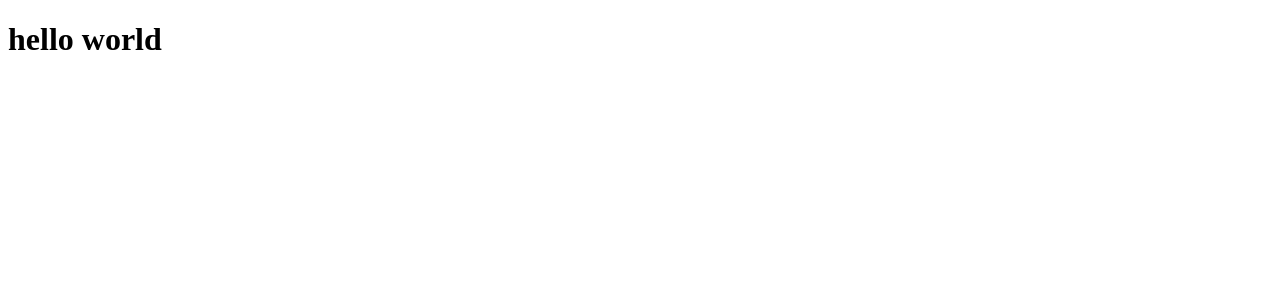
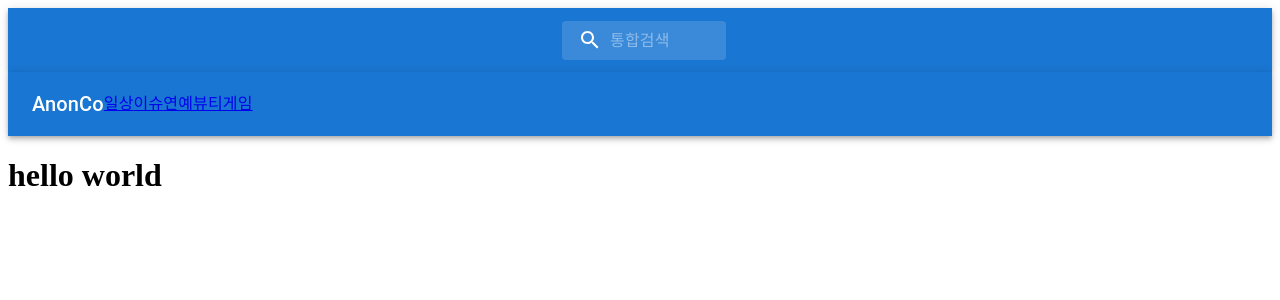
Before and after one commit to smi-23/AnonCo, a Next.js app: page / in a window 1280 px wide. Shown: the top 300 px of the page. Built offline with nearby package versions, Linux system fonts and the light colour scheme.

Commit message:
Feat: Header component, data 구현
- style 설정 필요

```diff
--- a/package.json
+++ b/package.json
@@ -11,6 +11,7 @@
   "dependencies": {
     "@emotion/react": "^11.14.0",
     "@emotion/styled": "^11.14.0",
+    "@mui/icons-material": "^6.4.4",
     "@mui/material": "^6.4.4",
     "next": "15.1.7",
     "react": "^19.0.0",
--- a/src/app/layout.tsx
+++ b/src/app/layout.tsx
@@ -1,3 +1,4 @@
+import Header from '@/components/header/Header'
 import type { Metadata } from 'next'
 
 export const metadata: Metadata = {
@@ -11,8 +12,11 @@ export default function RootLayout({
   children: React.ReactNode
 }>) {
   return (
-    <html lang="ko">
-      <body>{children}</body>
+    <html lang="ko" suppressHydrationWarning>
+      <body>
+        <Header />
+        {children}
+      </body>
     </html>
   )
 }
--- /dev/null
+++ b/src/components/header/Header.tsx
@@ -0,0 +1,28 @@
+'use client'
+import AppBar from '@mui/material/AppBar'
+import Toolbar from '@mui/material/Toolbar'
+import HeaderSearch from './HeaderSearch'
+import HeaderTitle from './HeaderTitle'
+import HeaderMenu from './HeaderMenu'
+
+export default function Header() {
+  return (
+    <>
+      <AppBar position="static">
+        <Toolbar sx={{ justifyContent: 'center' }}>
+          {/* 헤더 검색 컴포넌트 */}
+          <HeaderSearch />
+        </Toolbar>
+      </AppBar>
+      <AppBar position="static">
+        <Toolbar>
+          {/* 헤더 타이틀 컴포넌트 */}
+          <HeaderTitle />
+          {/* <Box sx={{ flexGrow: 1 }} /> */}
+          {/* 헤더 메뉴 컴포넌트 */}
+          <HeaderMenu />
+        </Toolbar>
+      </AppBar>
+    </>
+  )
+}
--- /dev/null
+++ b/src/components/header/HeaderMenu.tsx
@@ -0,0 +1,17 @@
+
+import { Header, HEADERS } from '@/data/header'
+import { Typography } from '@mui/material'
+import Link from 'next/link'
+
+
+export default function HeaderMenu() {
+  return (
+    <>
+      {HEADERS.map((header: Header) => (
+        <Link key={header.id} href={'/'}>
+          <Typography>{header.title}</Typography>
+        </Link>
+      ))}
+    </>
+  )
+}
--- /dev/null
+++ b/src/components/header/HeaderSearch.tsx
@@ -0,0 +1,55 @@
+import SearchIcon from '@mui/icons-material/Search'
+import InputBase from '@mui/material/InputBase'
+import { styled, alpha } from '@mui/material/styles'
+
+export default function HeaderSearch() {
+  const Search = styled('div')(({ theme }) => ({
+    position: 'relative',
+    borderRadius: theme.shape.borderRadius,
+    backgroundColor: alpha(theme.palette.common.white, 0.15),
+    '&:hover': {
+      backgroundColor: alpha(theme.palette.common.white, 0.25),
+    },
+    marginLeft: 0,
+    width: '100%',
+    [theme.breakpoints.up('sm')]: {
+      marginLeft: theme.spacing(1),
+      width: 'auto',
+    },
+  }))
+
+  const SearchIconWrapper = styled('div')(({ theme }) => ({
+    padding: theme.spacing(0, 2),
+    height: '100%',
+    position: 'absolute',
+    pointerEvents: 'none',
+    display: 'flex',
+    alignItems: 'center',
+    justifyContent: 'center',
+  }))
+
+  const StyledInputBase = styled(InputBase)(({ theme }) => ({
+    color: 'inherit',
+    width: '100%',
+    '& .MuiInputBase-input': {
+      padding: theme.spacing(1, 1, 1, 0),
+      // vertical padding + font size from searchIcon
+      paddingLeft: `calc(1em + ${theme.spacing(4)})`,
+      transition: theme.transitions.create('width'),
+      [theme.breakpoints.up('sm')]: {
+        width: '12ch',
+        '&:focus': {
+          width: '20ch',
+        },
+      },
+    },
+  }))
+  return (
+    <Search>
+      <SearchIconWrapper>
+        <SearchIcon />
+      </SearchIconWrapper>
+      <StyledInputBase placeholder="통합검색" inputProps={{ 'aria-label': 'search' }} />
+    </Search>
+  )
+}
--- /dev/null
+++ b/src/components/header/HeaderTitle.tsx
@@ -0,0 +1,9 @@
+import { Typography } from "@mui/material";
+
+export default function HeaderTitle () {
+  return (
+    <Typography variant="h6" component="div" sx={{}}>
+      AnonCo
+    </Typography>
+  )
+}
--- /dev/null
+++ b/src/data/header.ts
@@ -0,0 +1,27 @@
+export interface Header {
+  id: string
+  title: string
+}
+
+export const HEADERS: Header[] = [
+  {
+    id: '1',
+    title: '일상',
+  },
+  {
+    id: '2',
+    title: '이슈',
+  },
+  {
+    id: '3',
+    title: '연예',
+  },
+  {
+    id: '4',
+    title: '뷰티',
+  },
+  {
+    id: '5',
+    title: '게임',
+  },
+]
```
Also changed, not shown: 1 other file (tests, documents, lock files or other folders).
